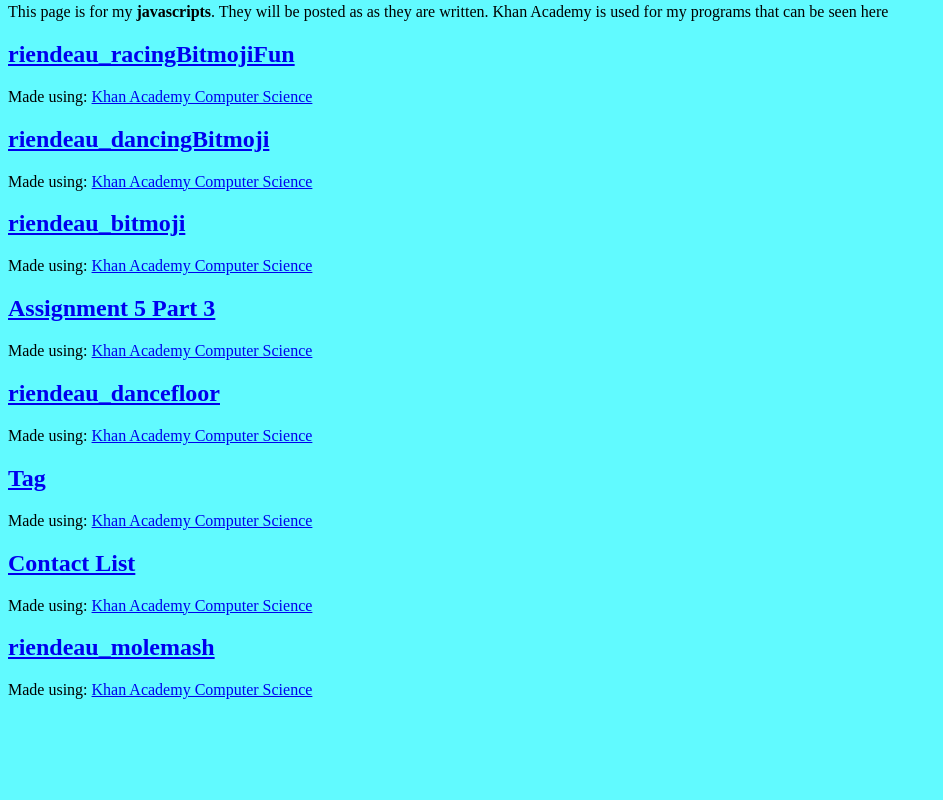
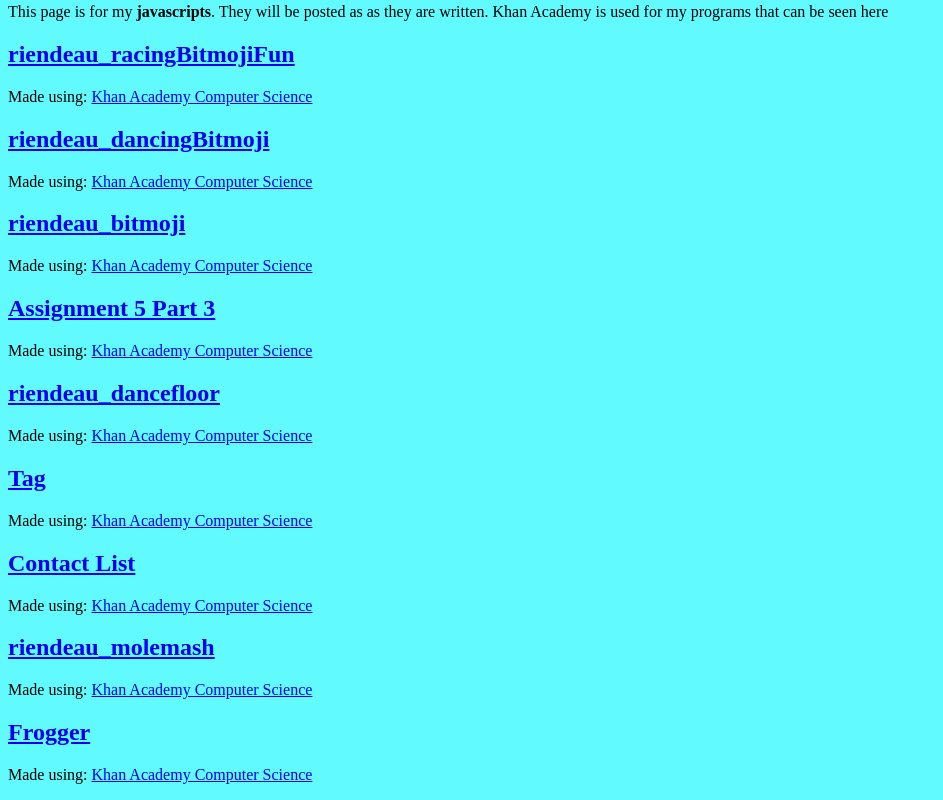
Before and after one commit to Jordan-riendeau/Jordan-riendeau.github.io, a plain HTML site: page javascript.html in a window 1280 px wide. Shown: the part 424-1224 px from the top of the page, without its empty margins (0-943 px from the left). Before the commit the page ends 1139 px from the top, so only its background shows below. Drawn offline with Linux system fonts and the light colour scheme; a script that the page names is missing.

Commit message:
Add files via upload

```diff
--- a/javascript.html
+++ b/javascript.html
@@ -26,6 +26,7 @@
             <h2><a href="https://www.khanacademy.org/computer-programming/tag/5138548840382464">Tag</a></h2><script src="https://www.khanacademy.org/computer-programming/tag/5138548840382464/embed.js?editor=no&buttons=no&author=no&embed=yes"></script><p>Made using: <a href="http://www.khanacademy.org/computer-programming">Khan Academy Computer Science</a></p>
             <h2><a href="https://www.khanacademy.org/computer-programming/contact-list/4974504659566592">Contact List</a></h2><script src="https://www.khanacademy.org/computer-programming/contact-list/4974504659566592/embed.js?editor=no&buttons=no&author=no&embed=yes"></script><p>Made using: <a href="http://www.khanacademy.org/computer-programming">Khan Academy Computer Science</a></p>
             <h2><a href="https://www.khanacademy.org/computer-programming/riendeau_molemash/6042918819905536">riendeau_molemash</a></h2><script src="https://www.khanacademy.org/computer-programming/riendeau_molemash/6042918819905536/embed.js?editor=no&buttons=no&author=no&embed=yes"></script><p>Made using: <a href="http://www.khanacademy.org/computer-programming">Khan Academy Computer Science</a></p>
+            <h2><a href="https://www.khanacademy.org/computer-programming/frogger/6093553309237248">Frogger</a></h2><script src="https://www.khanacademy.org/computer-programming/frogger/6093553309237248/embed.js?editor=no&buttons=no&author=no&embed=yes"></script><p>Made using: <a href="http://www.khanacademy.org/computer-programming">Khan Academy Computer Science</a></p>
         </div>
     </body>
 </html>
```
